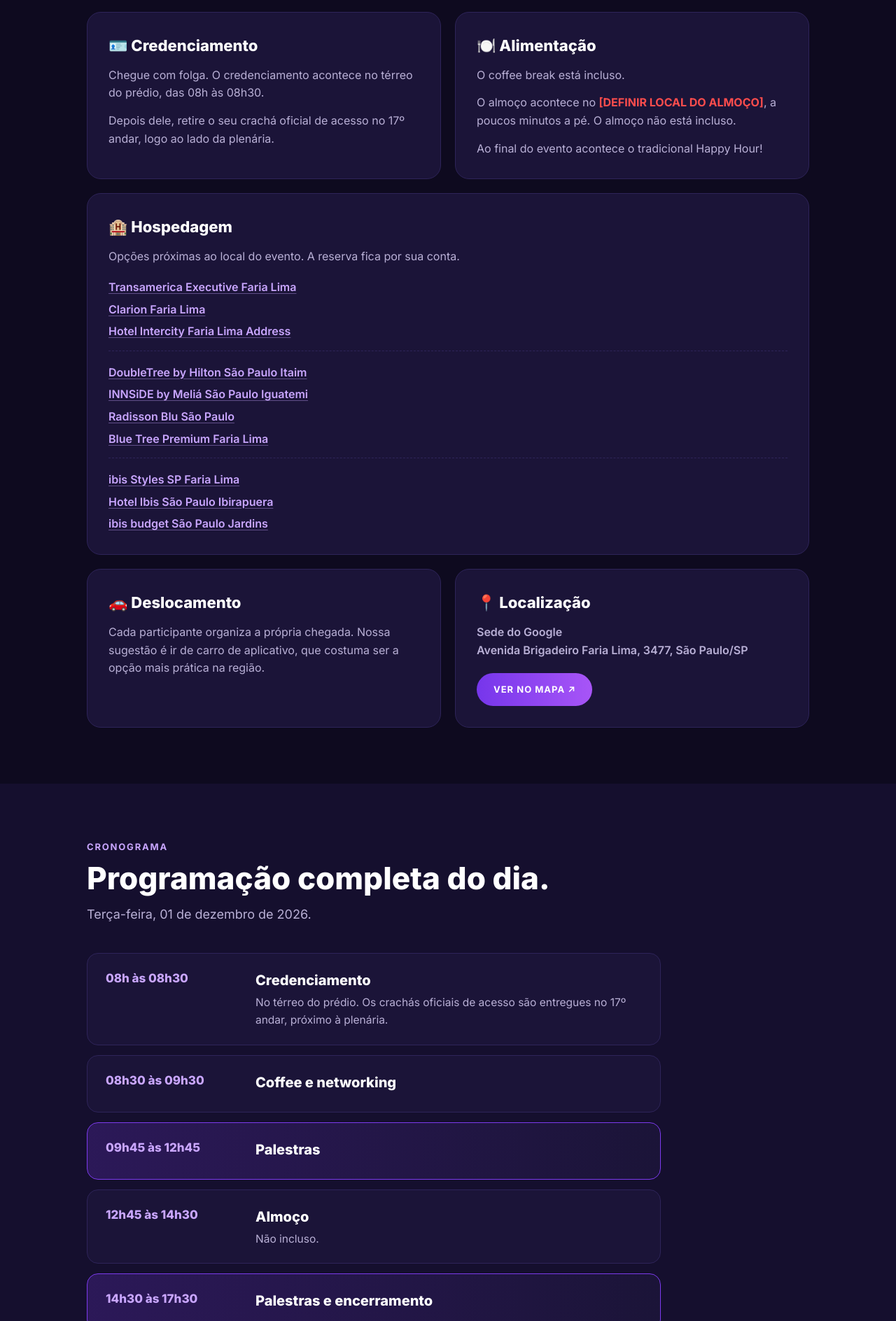
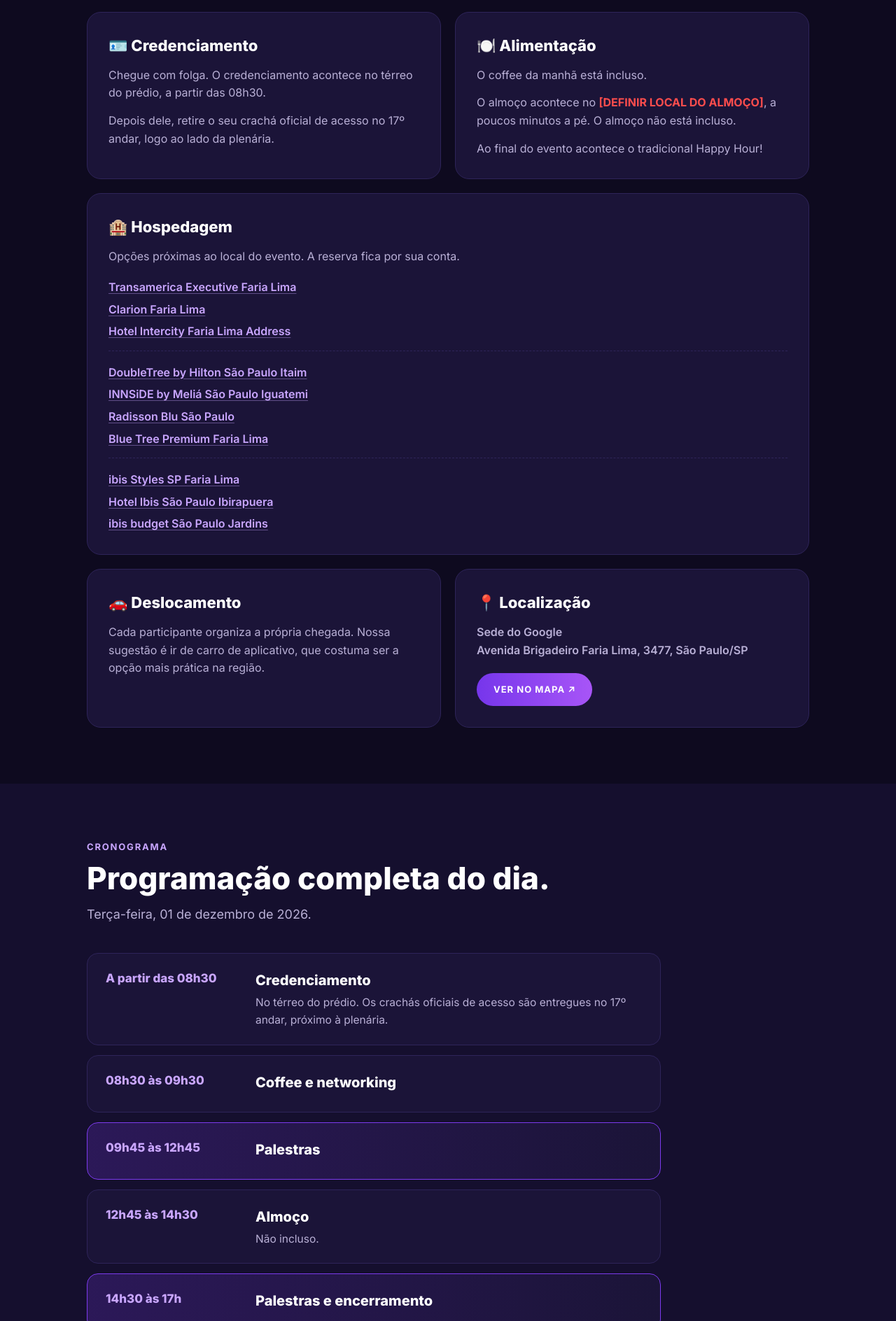
Before and after one commit to vkmetrics/encontrocomunidadepro, a plain HTML site: page index.html in a window 1280 px wide. Shown: the part 1719-3607 px from the top of the page at 70% size. Drawn offline with Linux system fonts and the light colour scheme.

Commit message:
Update index.html

```diff
--- a/index.html
+++ b/index.html
@@ -160,13 +160,13 @@ footer img{height:24px;display:block}
 
 <div class="card">
 <h3>🪪 Credenciamento</h3>
-<p>Chegue com folga. O credenciamento acontece no térreo do prédio, das 08h às 08h30.</p>
+<p>Chegue com folga. O credenciamento acontece no térreo do prédio, a partir das 08h30.</p>
 <p>Depois dele, retire o seu crachá oficial de acesso no 17º andar, logo ao lado da plenária.</p>
 </div>
 
 <div class="card">
 <h3>🍽️ Alimentação</h3>
-<p>O coffee break está incluso.</p>
+<p>O coffee da manhã está incluso.</p>
 <p>O almoço acontece no <span class="todo">[DEFINIR LOCAL DO ALMOÇO]</span>, a poucos minutos a pé. O almoço não está incluso.</p>
 <p>Ao final do evento acontece o tradicional Happy Hour!</p>
 </div>
@@ -198,11 +198,11 @@ footer img{height:24px;display:block}
 <h2>Programação completa do dia.</h2>
 <p class="sub">Terça-feira, 01 de dezembro de 2026.</p>
 <div class="tl">
-<div class="row"><time>08h às 08h30</time><div><h3>Credenciamento</h3><p>No térreo do prédio. Os crachás oficiais de acesso são entregues no 17º andar, próximo à plenária.</p></div></div>
+<div class="row"><time>A partir das 08h30</time><div><h3>Credenciamento</h3><p>No térreo do prédio. Os crachás oficiais de acesso são entregues no 17º andar, próximo à plenária.</p></div></div>
 <div class="row"><time>08h30 às 09h30</time><div><h3>Coffee e networking</h3></div></div>
 <div class="row hl"><time>09h45 às 12h45</time><div><h3>Palestras</h3></div></div>
 <div class="row"><time>12h45 às 14h30</time><div><h3>Almoço</h3><p>Não incluso.</p></div></div>
-<div class="row hl"><time>14h30 às 17h30</time><div><h3>Palestras e encerramento</h3></div></div>
+<div class="row hl"><time>14h30 às 17h</time><div><h3>Palestras e encerramento</h3></div></div>
 <div class="row"><time>17h30 às 22h30</time><div><h3>Happy Hour</h3><p>O tradicional Happy Hour, onde as melhores conversas costumam nascer.</p></div></div>
 </div>
 </div>
```
